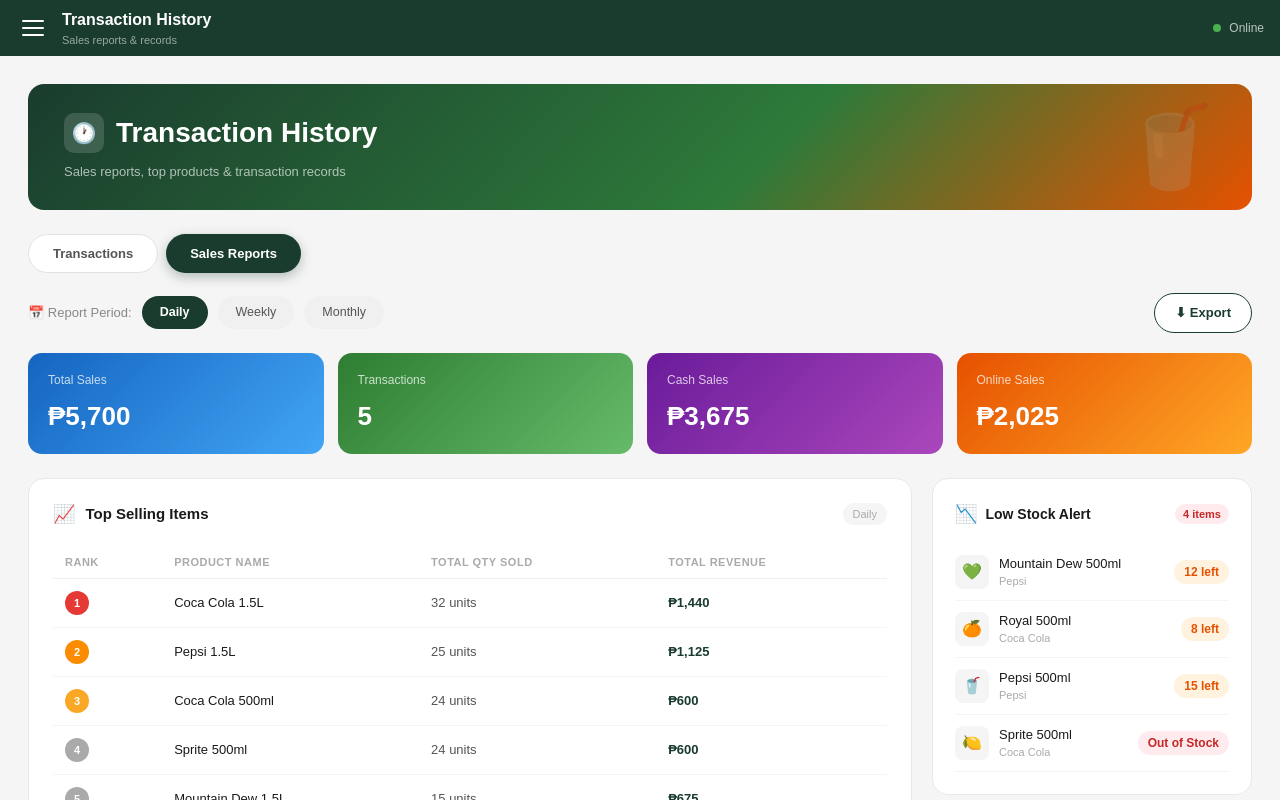
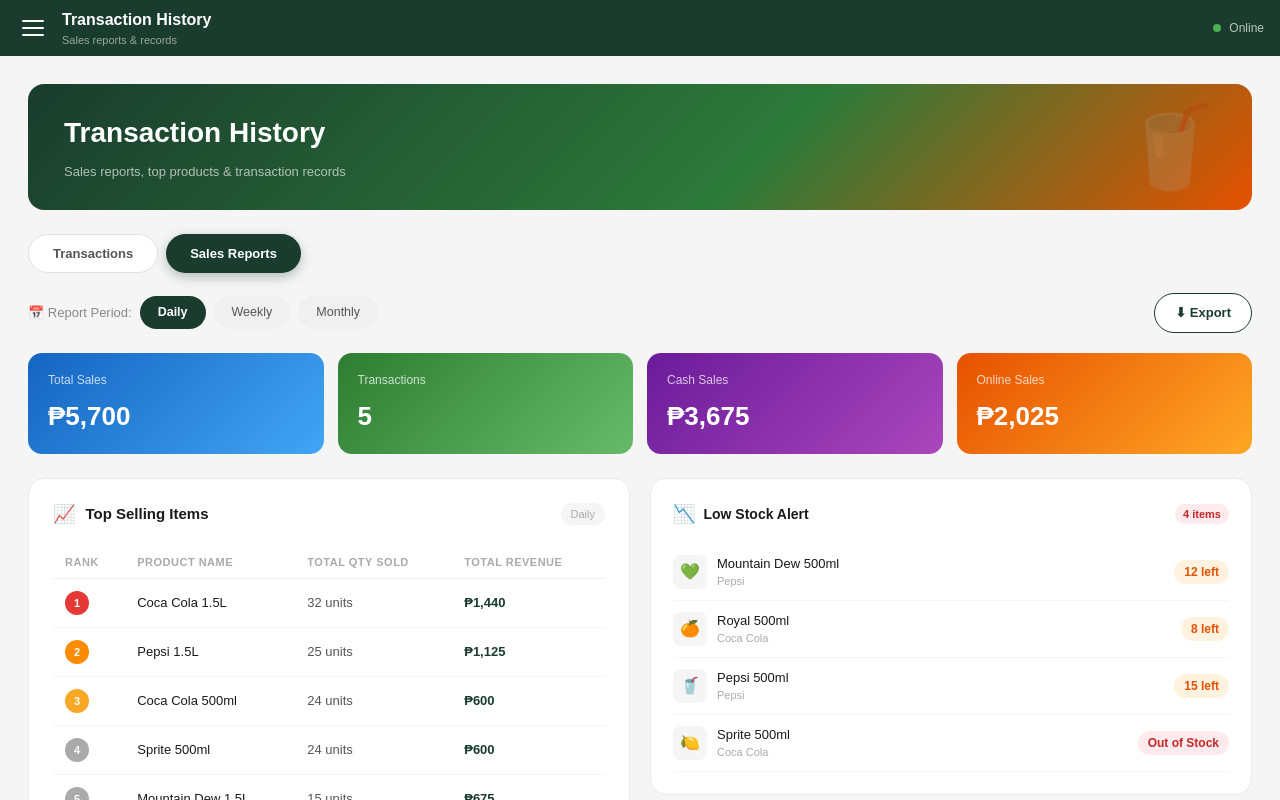
Before and after one commit to ken-masi/C-C, a Next.js app: page /cashier/transactions in a window 1280 px wide. Built offline with nearby package versions, Linux system fonts and the light colour scheme.

Commit message:
TransactionPage

```diff
--- a/app/(cashier)/cashier/transactions/TransactionPage.tsx
+++ b/app/(cashier)/cashier/transactions/TransactionPage.tsx
@@ -144,8 +144,10 @@ export default function CashierTransactionsPage() {
           padding: "28px 36px",
           marginBottom: "24px",
           display: "flex",
+          flexWrap: "wrap",
           alignItems: "center",
           justifyContent: "space-between",
+          gap: "16px",
           overflow: "hidden",
           position: "relative",
         }}
@@ -159,20 +161,6 @@ export default function CashierTransactionsPage() {
               marginBottom: "8px",
             }}
           >
-            <div
-              style={{
-                width: "40px",
-                height: "40px",
-                borderRadius: "10px",
-                background: "rgba(255,255,255,0.15)",
-                display: "flex",
-                alignItems: "center",
-                justifyContent: "center",
-                fontSize: "20px",
-              }}
-            >
-              🕐
-            </div>
             <h1 style={{ fontSize: "28px", fontWeight: 800, color: "#fff" }}>
               Transaction History
             </h1>
@@ -226,12 +214,21 @@ export default function CashierTransactionsPage() {
           <div
             style={{
               display: "flex",
+              flexWrap: "wrap",
               alignItems: "center",
               justifyContent: "space-between",
+              gap: "12px",
               marginBottom: "20px",
             }}
           >
-            <div style={{ display: "flex", alignItems: "center", gap: "10px" }}>
+            <div
+              style={{
+                display: "flex",
+                flexWrap: "wrap",
+                alignItems: "center",
+                gap: "8px",
+              }}
+            >
               <span style={{ fontSize: "13px", color: "#888" }}>
                 📅 Report Period:
               </span>
@@ -323,7 +320,7 @@ export default function CashierTransactionsPage() {
           <div
             style={{
               display: "grid",
-              gridTemplateColumns: "repeat(4, 1fr)",
+              gridTemplateColumns: "repeat(auto-fit, minmax(200px, 1fr))",
               gap: "14px",
               marginBottom: "24px",
             }}
@@ -357,7 +354,7 @@ export default function CashierTransactionsPage() {
           <div
             style={{
               display: "grid",
-              gridTemplateColumns: "1fr 320px",
+              gridTemplateColumns: "repeat(auto-fit, minmax(300px, 2fr))",
               gap: "20px",
             }}
           >
@@ -712,7 +709,7 @@ export default function CashierTransactionsPage() {
           <div
             style={{
               display: "grid",
-              gridTemplateColumns: "1fr 1fr",
+              gridTemplateColumns: "repeat(auto-fit, minmax(280px, 1fr))",
               gap: "16px",
             }}
           >
```
